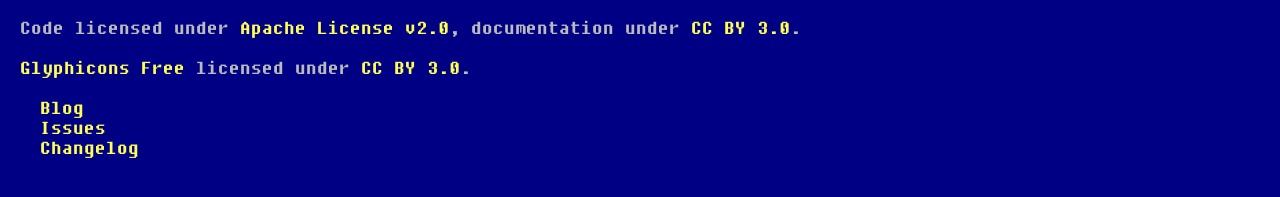
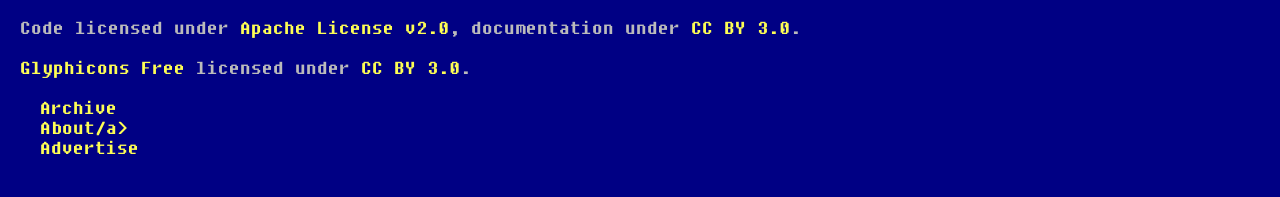
Before and after one commit to dmkgll/tst, a Jekyll site: the page built from about.md, in a window 1280 px wide. Shown: the part 480-677 px from the top of the page. Built offline with Jekyll 4.4.1, drawn with Linux system fonts in a browser that asks for light colours; comment, search, counter and statistics services are not loaded.

Commit message:
Update footer.html

```diff
--- a/_includes/footer.html
+++ b/_includes/footer.html
@@ -4,11 +4,11 @@
         <p>Code licensed under <a href="http://www.apache.org/licenses/LICENSE-2.0" target="_blank">Apache License v2.0</a>, documentation under <a href="http://creativecommons.org/licenses/by/3.0/">CC BY 3.0</a>.</p>
         <p><a href="http://glyphicons.com">Glyphicons Free</a> licensed under <a href="http://creativecommons.org/licenses/by/3.0/">CC BY 3.0</a>.</p>
         <ul class="footer-links">
-          <li><a href="http://blog.getbootstrap.com">Blog</a></li>
+          <li><a href="/archive">Archive</a></li>
           <li class="muted">&middot;</li>
-          <li><a href="https://github.com/twitter/bootstrap/issues?state=open">Issues</a></li>
+          <li><a href="/about">About/a></li>
           <li class="muted">&middot;</li>
-          <li><a href="https://github.com/twitter/bootstrap/blob/master/CHANGELOG.md">Changelog</a></li>
+          <li><a href="/shilling">Advertise</a></li>
         </ul>
       </div>
     </footer>
```
